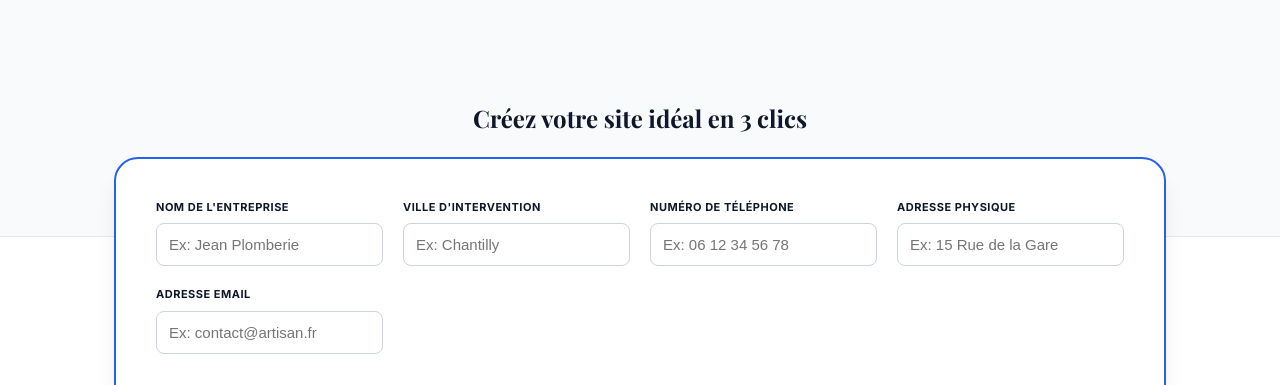
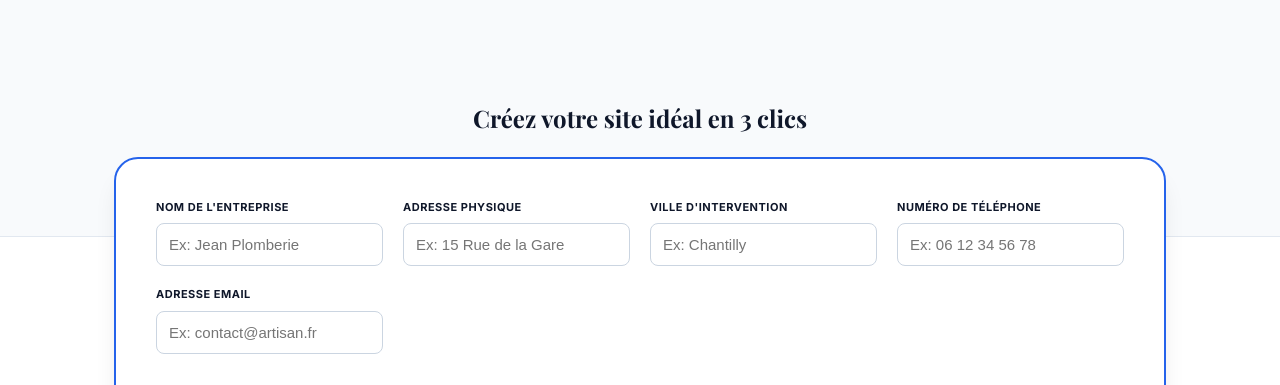
Before and after one commit to luciecreations60/site-demo, a Jekyll site: the page built from index.html, in a window 1280 px wide. Shown: the top 385 px of the page. Built offline with Jekyll 4.4.1, drawn with Linux system fonts in a browser that asks for light colours.

Commit message:
Update presentation.html

```diff
--- a/_layouts/presentation.html
+++ b/_layouts/presentation.html
@@ -74,6 +74,10 @@
           <label>Nom de l'entreprise</label>
           <input type="text" id="cust-nom" placeholder="Ex: Jean Plomberie" oninput="updateLinks()">
         </div>
+          <div class="form-group">
+          <label>Adresse physique</label>
+          <input type="text" id="cust-adresse" placeholder="Ex: 15 Rue de la Gare" oninput="updateLinks()">
+        </div>
         <div class="form-group">
           <label>Ville d'intervention</label>
           <input type="text" id="cust-ville" placeholder="Ex: Chantilly" oninput="updateLinks()">
@@ -81,10 +85,6 @@
         <div class="form-group">
           <label>Numéro de Téléphone</label>
           <input type="text" id="cust-tel" placeholder="Ex: 06 12 34 56 78" oninput="updateLinks()">
-        </div>
-        <div class="form-group">
-          <label>Adresse physique</label>
-          <input type="text" id="cust-adresse" placeholder="Ex: 15 Rue de la Gare" oninput="updateLinks()">
         </div>
         <div class="form-group">
           <label>Adresse Email</label>
```
